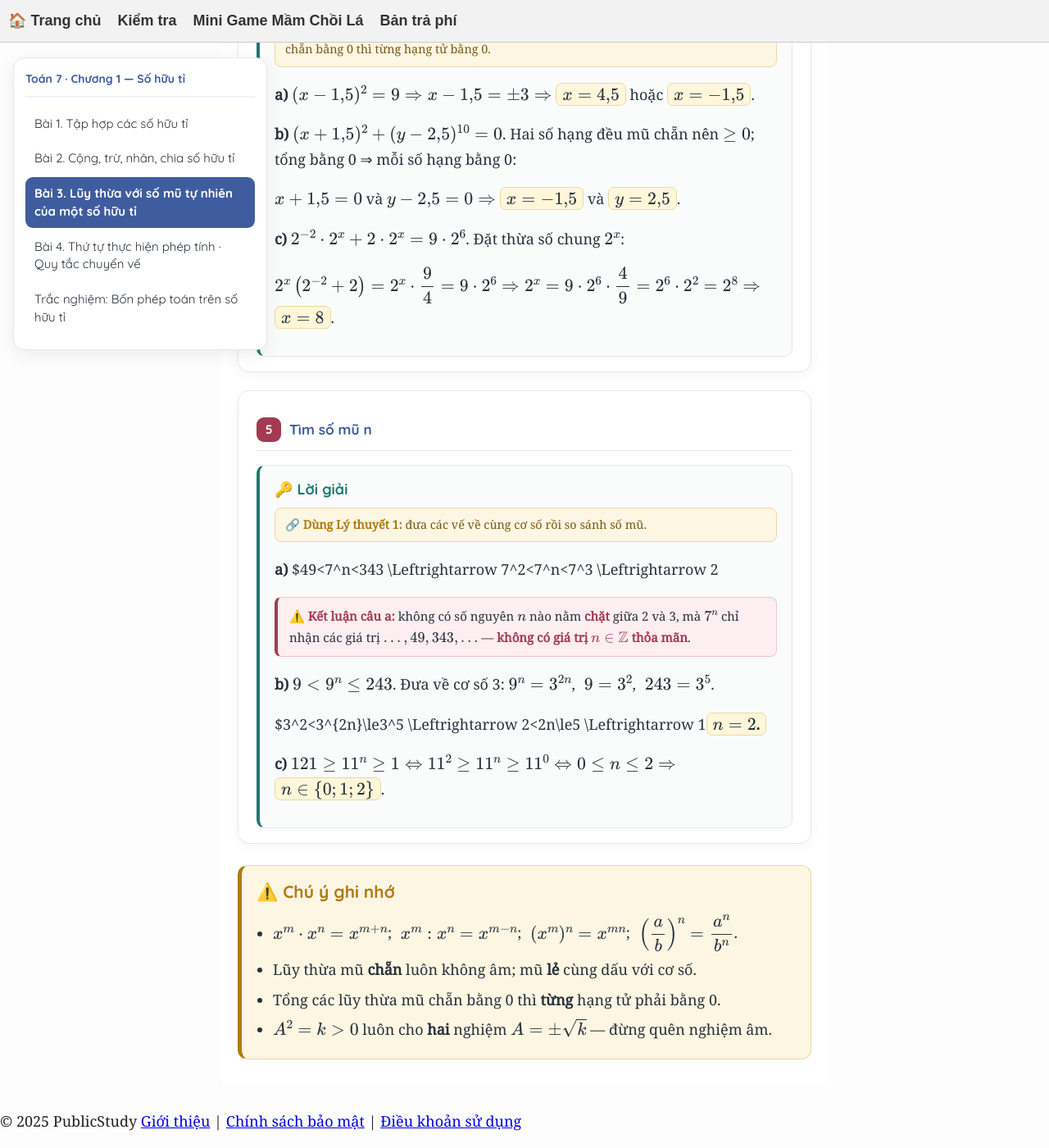
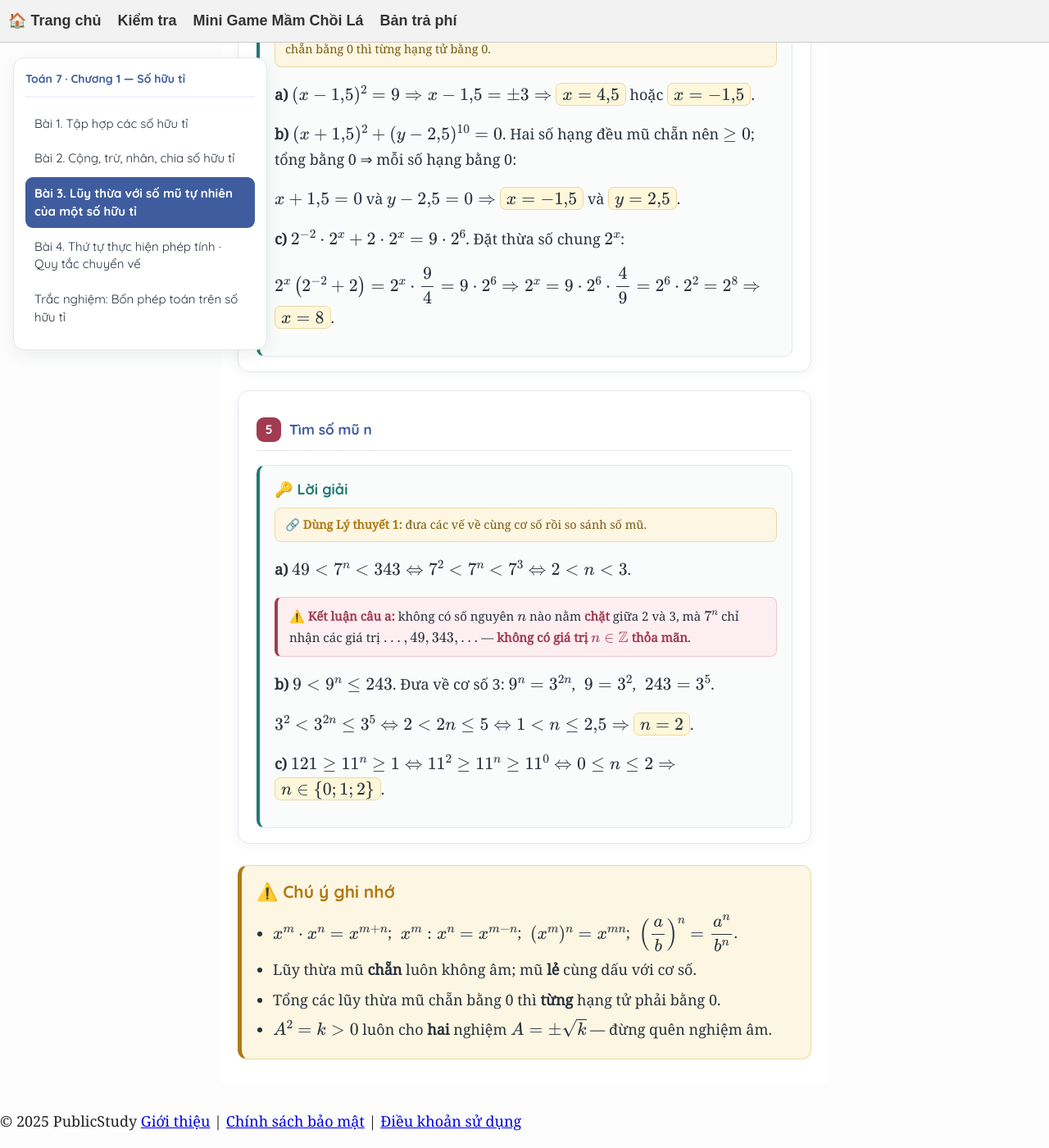
Before and after one commit to NguyenMuoiVN1988/publicstudyrepo, a Jekyll site: the page built from T7/2026PhieuBT/LGC1B3.html, in a window 1280 px wide and 1400 px high, scrolled down 3077 px. Shown: the whole window at 82% size. Built offline with Jekyll 4.4.1, drawn with Linux system fonts in a browser that asks for light colours; some of the changed text lies outside the part shown.

Commit message:
Sửa dấu < > thô còn sót trong LGC1B3 (dùng \lt,\gt)

```diff
--- a/T7/2026PhieuBT/LGC1B3.html
+++ b/T7/2026PhieuBT/LGC1B3.html
@@ -102,7 +102,7 @@ series: t7-c1
     <span class="tag">📖 Lý thuyết 1</span>
     <h3>Định nghĩa và các quy tắc lũy thừa</h3>
     <ul>
-      <li><b>Định nghĩa:</b> $x^n=\underbrace{x\cdot x\cdots x}_{n\text{ thừa số}}$ ($n\in\mathbb{N},\ n>1$); $\;x^1=x$, $\;x^0=1$ (với $x\neq0$).</li>
+      <li><b>Định nghĩa:</b> $x^n=\underbrace{x\cdot x\cdots x}_{n\text{ thừa số}}$ ($n\in\mathbb{N},\ n\gt 1$); $\;x^1=x$, $\;x^0=1$ (với $x\neq0$).</li>
       <li>Lũy thừa của thương: $\left(\dfrac{a}{b}\right)^n=\dfrac{a^n}{b^n}$.</li>
       <li>Các quy tắc: $x^m\cdot x^n=x^{m+n}$; $\;x^m:x^n=x^{m-n}$; $\;(x^m)^n=x^{m\cdot n}$.</li>
       <li>Mũ âm (mở rộng): $x^{-n}=\dfrac{1}{x^n}$, ví dụ $2^{-2}=\dfrac{1}{4}$.</li>
@@ -191,10 +191,10 @@ series: t7-c1
     <div class="loigiai">
       <p class="h">🔑 Lời giải</p>
       <a class="link" href="#lt-dn"><b>Dùng Lý thuyết 1:</b> đưa các vế về cùng cơ số rồi so sánh số mũ.</a>
-      <p><b>a)</b> $49<7^n<343 \Leftrightarrow 7^2<7^n<7^3 \Leftrightarrow 2<n<3$.</p>
+      <p><b>a)</b> $49\lt 7^n\lt 343 \Leftrightarrow 7^2\lt 7^n\lt 7^3 \Leftrightarrow 2\lt n\lt 3$.</p>
       <div class="trap"><b>⚠️ Kết luận câu a:</b> không có số nguyên $n$ nào nằm <b>chặt</b> giữa 2 và 3, mà $7^n$ chỉ nhận các giá trị $\dots,49,343,\dots$ — <span class="no">không có giá trị $n\in\mathbb{Z}$ thỏa mãn</span>.</div>
-      <p><b>b)</b> $9<9^n\le243$. Đưa về cơ số 3: $9^n=3^{2n}$, $\;9=3^2$, $\;243=3^5$.</p>
-      <p>$3^2<3^{2n}\le3^5 \Leftrightarrow 2<2n\le5 \Leftrightarrow 1<n\le2{,}5 \Rightarrow$ <span class="key">$n=2$</span>.</p>
+      <p><b>b)</b> $9\lt 9^n\le243$. Đưa về cơ số 3: $9^n=3^{2n}$, $\;9=3^2$, $\;243=3^5$.</p>
+      <p>$3^2\lt 3^{2n}\le3^5 \Leftrightarrow 2\lt 2n\le5 \Leftrightarrow 1\lt n\le2{,}5 \Rightarrow$ <span class="key">$n=2$</span>.</p>
       <p><b>c)</b> $121\ge11^n\ge1 \Leftrightarrow 11^2\ge11^n\ge11^0 \Leftrightarrow 0\le n\le2 \Rightarrow$ <span class="key">$n\in\{0;1;2\}$</span>.</p>
     </div>
   </div>
@@ -206,7 +206,7 @@ series: t7-c1
       <li>$x^m\cdot x^n=x^{m+n}$; $\;x^m:x^n=x^{m-n}$; $\;(x^m)^n=x^{mn}$; $\;\left(\dfrac{a}{b}\right)^n=\dfrac{a^n}{b^n}$.</li>
       <li>Lũy thừa mũ <b>chẵn</b> luôn không âm; mũ <b>lẻ</b> cùng dấu với cơ số.</li>
       <li>Tổng các lũy thừa mũ chẵn bằng 0 thì <b>từng</b> hạng tử phải bằng 0.</li>
-      <li>$A^2=k>0$ luôn cho <b>hai</b> nghiệm $A=\pm\sqrt{k}$ — đừng quên nghiệm âm.</li>
+      <li>$A^2=k\gt 0$ luôn cho <b>hai</b> nghiệm $A=\pm\sqrt{k}$ — đừng quên nghiệm âm.</li>
     </ul>
   </div>
 
```
